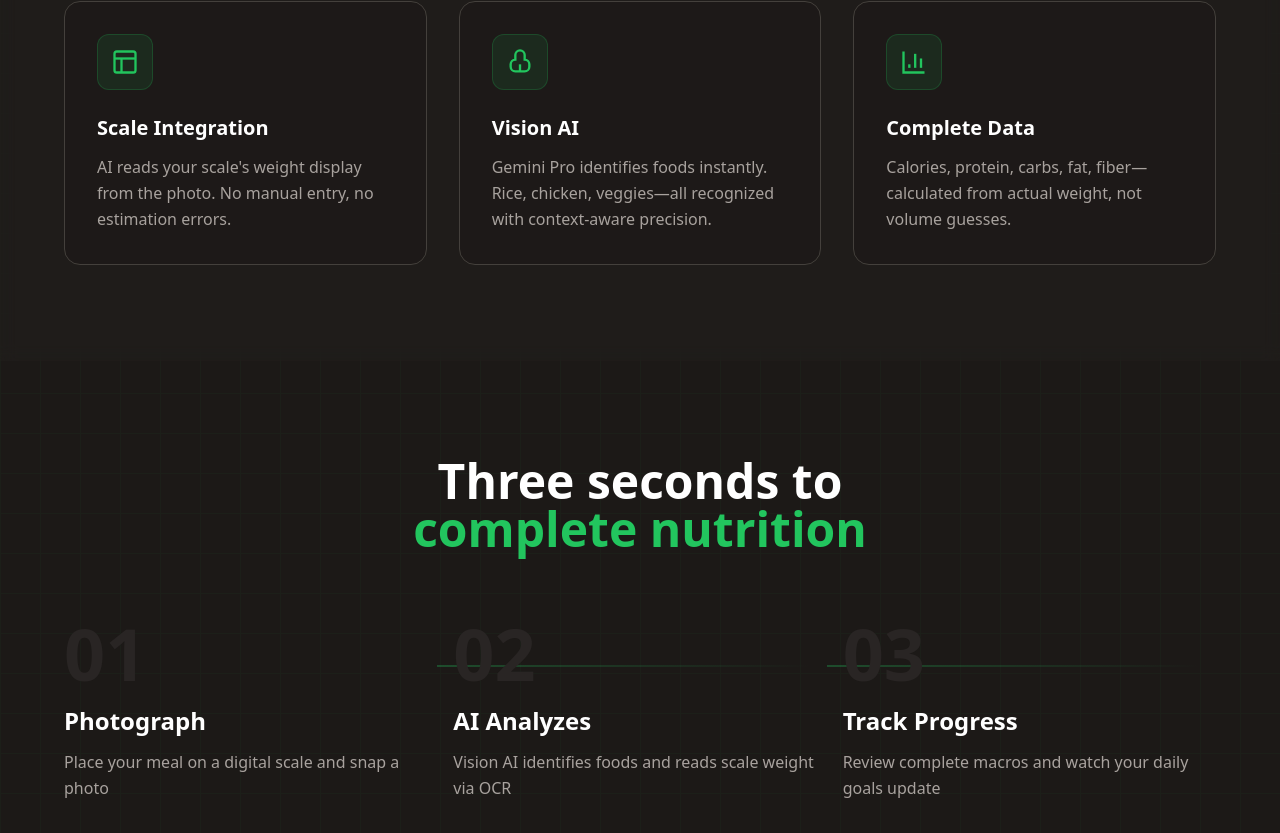
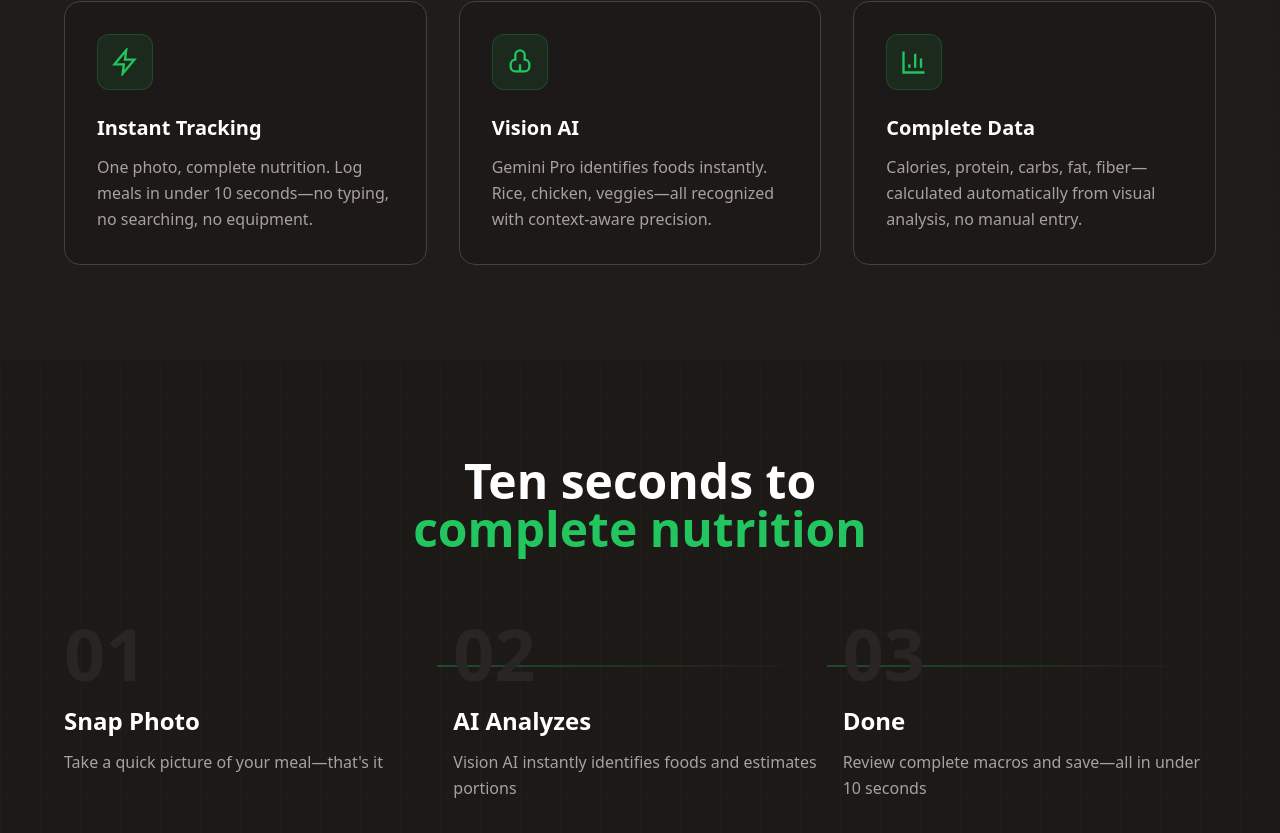
Before and after one commit to James-Dyer/macro-tracker, a React (Vite) app in the folder pwa/: page / in a window 1280 px wide. Shown: the part 1167-2000 px from the top of the page. Built offline with nearby package versions, Linux system fonts and the light colour scheme; no server answers.

Commit message:
update branding

```diff
--- a/pwa/src/pages/LandingPage.tsx
+++ b/pwa/src/pages/LandingPage.tsx
@@ -65,7 +65,7 @@ export function LandingPage() {
                   <span className="text-primary-light">with precision</span>
                 </h1>
                 <p className="text-xl text-gray-300 leading-relaxed max-w-lg">
-                  Snap a photo of your meal on a scale. AI recognizes your food, reads the weight, and calculates complete nutrition data in seconds.
+                  Take one photo of your meal. AI instantly identifies your food, estimates portions, and calculates complete nutrition data—all in seconds.
                 </p>
               </div>
 
@@ -116,15 +116,15 @@ export function LandingPage() {
               <span className="text-primary-light">Just results.</span>
             </h2>
             <p className="text-xl text-gray-300 max-w-2xl mx-auto">
-              Stop estimating portions and scrolling through food databases. Get weight-based accuracy in seconds.
+              Stop estimating portions and scrolling through food databases. Get instant results with zero manual entry.
             </p>
           </div>
 
           <div className="grid md:grid-cols-3 gap-8">
             <BenefitCard
-              icon={<ScaleIcon />}
-              title="Scale Integration"
-              description="AI reads your scale's weight display from the photo. No manual entry, no estimation errors."
+              icon={<ZapIcon />}
+              title="Instant Tracking"
+              description="One photo, complete nutrition. Log meals in under 10 seconds—no typing, no searching, no equipment."
               delay="delay-[100ms]"
             />
             <BenefitCard
@@ -136,7 +136,7 @@ export function LandingPage() {
             <BenefitCard
               icon={<ChartIcon />}
               title="Complete Data"
-              description="Calories, protein, carbs, fat, fiber—calculated from actual weight, not volume guesses."
+              description="Calories, protein, carbs, fat, fiber—calculated automatically from visual analysis, no manual entry."
               delay="delay-[300ms]"
             />
           </div>
@@ -148,7 +148,7 @@ export function LandingPage() {
         <div className="max-w-6xl mx-auto">
           <div className="text-center mb-16">
             <h2 className="text-4xl md:text-5xl font-bold mb-4">
-              Three seconds to<br />
+              Ten seconds to<br />
               <span className="text-primary-light">complete nutrition</span>
             </h2>
           </div>
@@ -156,20 +156,20 @@ export function LandingPage() {
           <div className="grid md:grid-cols-3 gap-8 md:gap-4">
             <StepCard
               number="01"
-              title="Photograph"
-              description="Place your meal on a digital scale and snap a photo"
+              title="Snap Photo"
+              description="Take a quick picture of your meal—that's it"
               delay="delay-[100ms]"
             />
             <StepCard
               number="02"
               title="AI Analyzes"
-              description="Vision AI identifies foods and reads scale weight via OCR"
+              description="Vision AI instantly identifies foods and estimates portions"
               delay="delay-[200ms]"
             />
             <StepCard
               number="03"
-              title="Track Progress"
-              description="Review complete macros and watch your daily goals update"
+              title="Done"
+              description="Review complete macros and save—all in under 10 seconds"
               delay="delay-[300ms]"
             />
           </div>
@@ -208,11 +208,11 @@ export function LandingPage() {
                 The MacroTracker Difference
               </div>
               <h2 className="text-3xl md:text-4xl font-bold leading-tight">
-                Weight-based accuracy beats<br />
-                volume estimation every time
+                One photo beats<br />
+                tedious manual entry every time
               </h2>
               <p className="text-lg text-gray-300 max-w-2xl mx-auto leading-relaxed">
-                While other apps make you guess "1 cup of rice" or "medium chicken breast," MacroTracker uses your scale's actual measurement. <span className="text-white font-semibold">150g is 150g</span>—no ambiguity, no logging errors.
+                While other apps make you search databases, type food names, and manually enter portions, MacroTracker gives you <span className="text-white font-semibold">complete nutrition in 10 seconds</span>. Just snap and track—no typing, no searching, no equipment needed.
               </p>
             </div>
           </div>
@@ -374,12 +374,10 @@ function StepCard({ number, title, description, delay }: { number: string; title
 }
 
 // Icon Components
-function ScaleIcon() {
+function ZapIcon() {
   return (
     <svg width="28" height="28" viewBox="0 0 24 24" fill="none" stroke="currentColor" strokeWidth="2" className="text-primary-light">
-      <rect x="3" y="3" width="18" height="18" rx="2" />
-      <path d="M3 9h18" />
-      <path d="M9 21V9" />
+      <path d="M13 2L3 14h8l-1 8 10-12h-8l1-8z" />
     </svg>
   );
 }
--- a/pwa/src/pages/onboarding/OnboardingFirstMealPage.tsx
+++ b/pwa/src/pages/onboarding/OnboardingFirstMealPage.tsx
@@ -46,7 +46,7 @@ export function OnboardingFirstMealPage() {
           </Typography>
 
           <Typography variant="body" color="secondary" className="mb-8">
-            Photograph your next meal on a food scale, and we'll help you track the nutrition automatically.
+            Take a quick photo of your next meal, and we'll track the nutrition automatically—no typing, no searching, no equipment needed.
           </Typography>
 
           <div className="space-y-4 mb-6">
@@ -63,7 +63,7 @@ export function OnboardingFirstMealPage() {
                 ✓
               </div>
               <Typography variant="bodySmall" color="secondary">
-                Automatic weight reading from your digital scale
+                Instant food identification and portion estimates
               </Typography>
             </div>
             <div className="flex items-start gap-3 text-left">
@@ -71,7 +71,7 @@ export function OnboardingFirstMealPage() {
                 ✓
               </div>
               <Typography variant="bodySmall" color="secondary">
-                Complete nutrition breakdown in seconds
+                Complete nutrition breakdown in under 10 seconds
               </Typography>
             </div>
           </div>
--- a/pwa/src/pages/onboarding/OnboardingHowItWorksPage.tsx
+++ b/pwa/src/pages/onboarding/OnboardingHowItWorksPage.tsx
@@ -31,7 +31,7 @@ export function OnboardingHowItWorksPage() {
                   Take a Photo
                 </Typography>
                 <Typography variant="body" color="secondary">
-                  Snap a picture of your meal on a food scale. Works with plates, bowls, takeout, and home cooking.
+                  Snap a quick picture of your meal. Works with plates, bowls, takeout, and home cooking—no equipment needed.
                 </Typography>
               </div>
             </div>
@@ -45,10 +45,10 @@ export function OnboardingHowItWorksPage() {
               </div>
               <div className="flex-1">
                 <Typography variant="h3" className="mb-2 text-gray-900">
-                  AI Identifies Foods
+                  AI Analyzes Instantly
                 </Typography>
                 <Typography variant="body" color="secondary">
-                  Our AI recognizes foods, reads the scale weight, and calculates complete nutrition data automatically.
+                  Our AI recognizes foods, estimates portions, and calculates complete nutrition data automatically—all in seconds.
                 </Typography>
               </div>
             </div>
@@ -77,7 +77,7 @@ export function OnboardingHowItWorksPage() {
               <div className="text-2xl">💡</div>
               <div className="flex-1">
                 <Typography variant="bodySmall" className="text-blue-900">
-                  <strong>Pro tip:</strong> For best results, place food on a digital scale before photographing. The AI will read the weight and identify your foods for accurate tracking.
+                  <strong>Pro tip:</strong> For best results, take photos in good lighting with your food clearly visible. Top-down angles work great, and try to avoid shadows over your plate.
                 </Typography>
               </div>
             </div>
```
Also changed, not shown: 2 other files (tests, documents, lock files or other folders).
